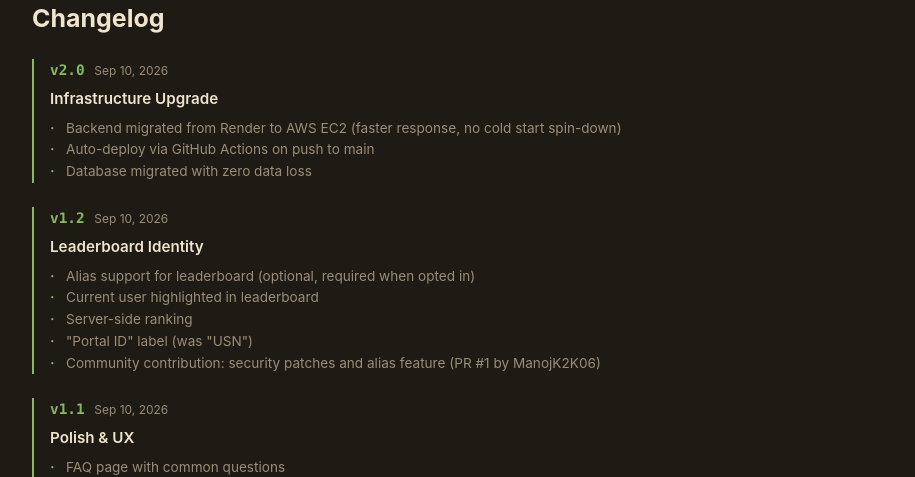
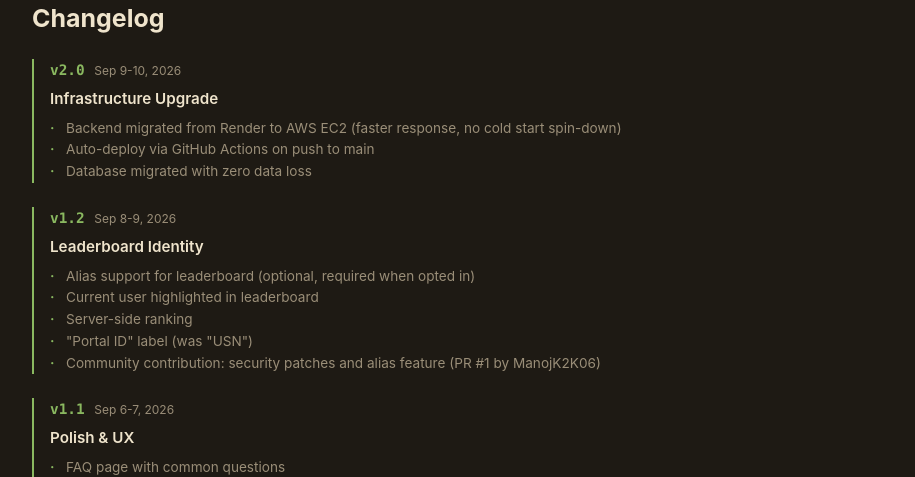
Before and after one commit to sr1k7nth/AttendanceTracker-jssateb, a React (Vite) app in the folder frontend/: page / in a window 1280 px wide. Both pictures are taken after a click on the button "Changelog". Shown: the part 293-770 px from the top of the page, without its empty margins (182-1097 px from the left). Built offline with nearby package versions, Linux system fonts and the light colour scheme; no server answers.

Commit message:
fix: correct changelog dates based on commit history

```diff
--- a/frontend/src/components/Changelog.jsx
+++ b/frontend/src/components/Changelog.jsx
@@ -1,7 +1,7 @@
 const versions = [
   {
     version: 'v2.0',
-    date: 'Sep 10, 2026',
+    date: 'Sep 9-10, 2026',
     title: 'Infrastructure Upgrade',
     changes: [
       'Backend migrated from Render to AWS EC2 (faster response, no cold start spin-down)',
@@ -11,7 +11,7 @@ const versions = [
   },
   {
     version: 'v1.2',
-    date: 'Sep 10, 2026',
+    date: 'Sep 8-9, 2026',
     title: 'Leaderboard Identity',
     changes: [
       'Alias support for leaderboard (optional, required when opted in)',
@@ -23,7 +23,7 @@ const versions = [
   },
   {
     version: 'v1.1',
-    date: 'Sep 10, 2026',
+    date: 'Sep 6-7, 2026',
     title: 'Polish & UX',
     changes: [
       'FAQ page with common questions',
@@ -36,7 +36,7 @@ const versions = [
   },
   {
     version: 'v1.0',
-    date: 'Sep 10, 2026',
+    date: 'Sep 5-6, 2026',
     title: 'Initial Release',
     changes: [
       'Login with college portal credentials',
```
